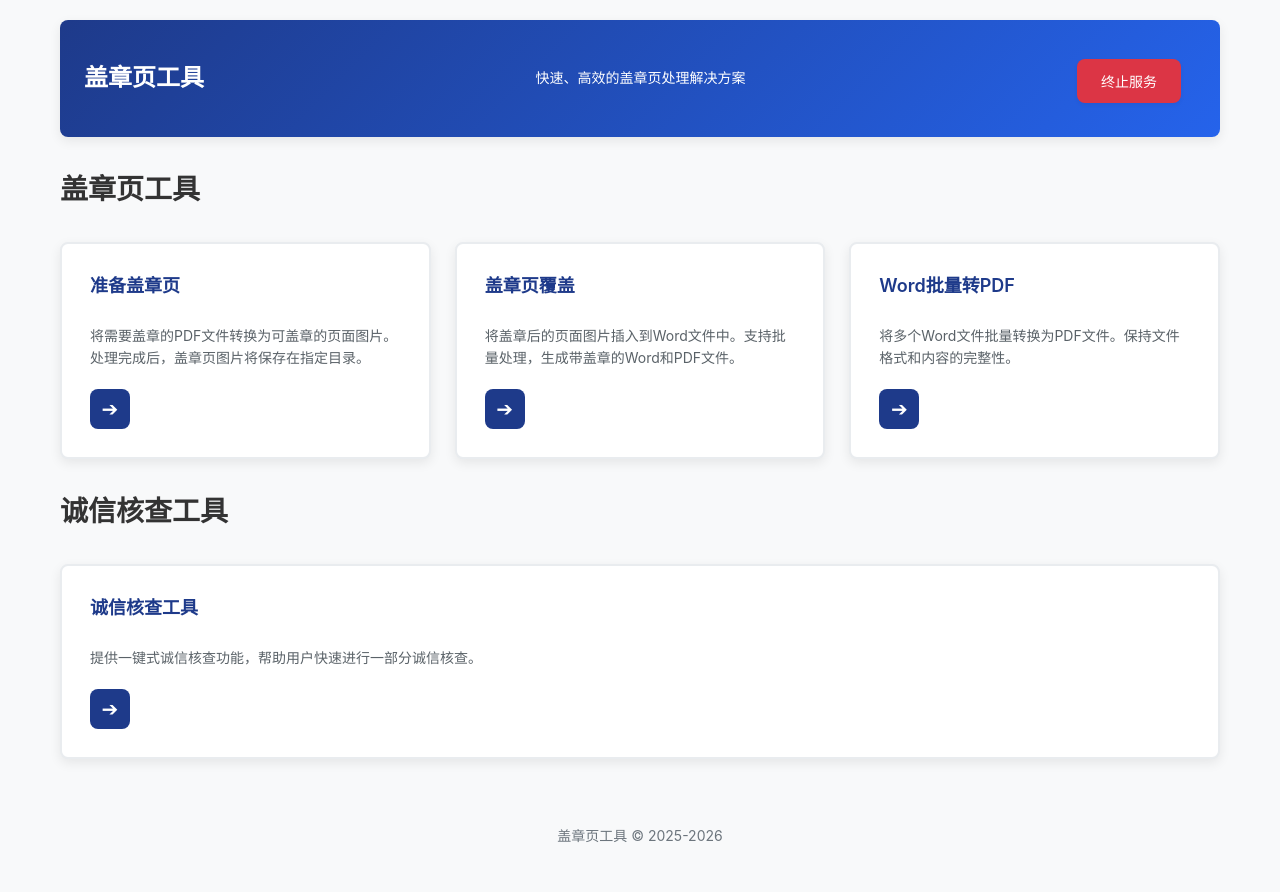
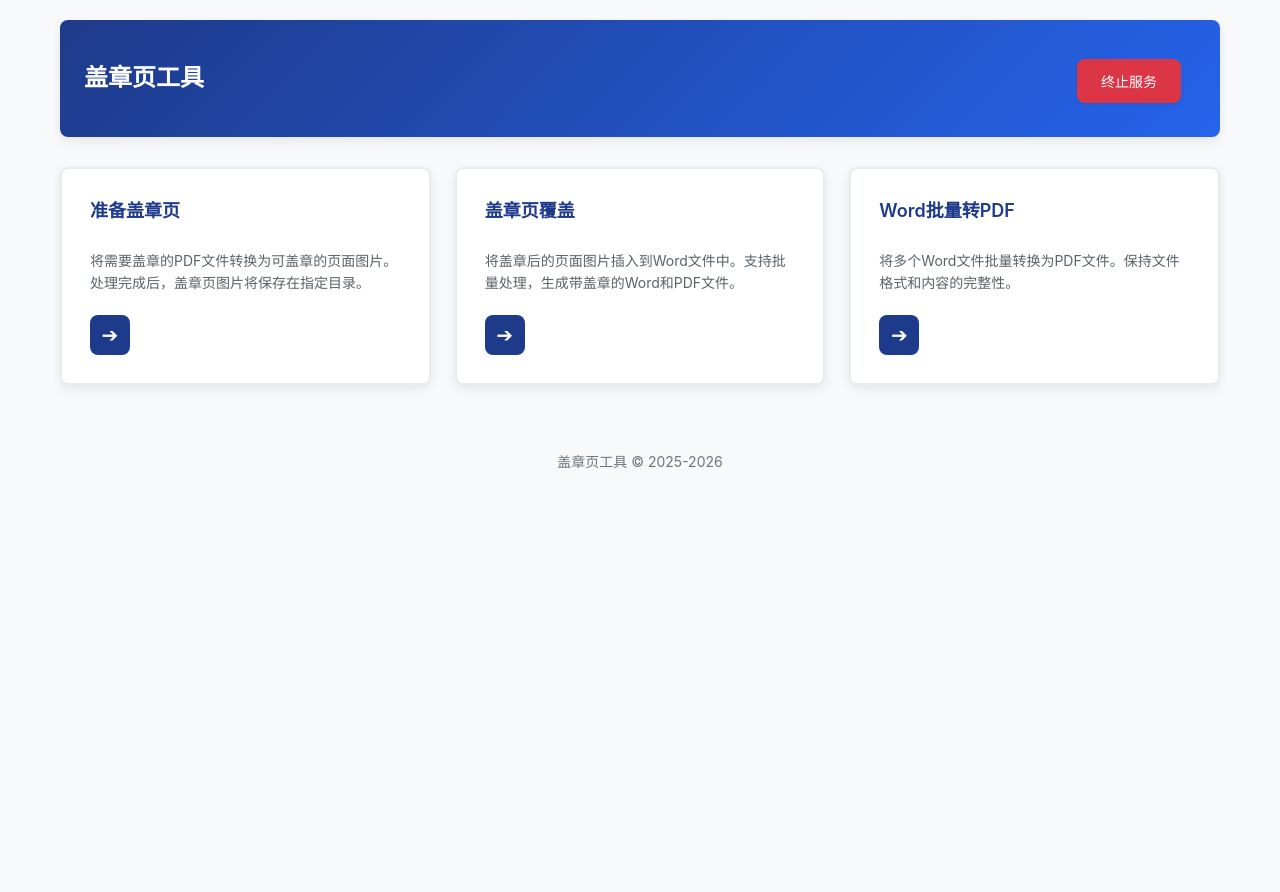
Before and after one commit to Raphaellzx/GaiZhangYe, a Flask app: page / in a window 1280 px wide. After the commit the page ends 468 px from the top, so only its background shows below. Run offline with Flask 3, Linux system fonts and the light colour scheme.

Commit message:
FInalFinal

```diff
--- a/GaiZhangYe/web/templates/index.html
+++ b/GaiZhangYe/web/templates/index.html
@@ -75,13 +75,10 @@
     <div class="container">
         <header>
             <h1>盖章页工具</h1>
-            <p>快速、高效的盖章页处理解决方案</p>
             <div class="top-actions mt-15">
                 <button class="btn btn-danger" onclick="shutdownServer()">终止服务</button>
             </div>
         </header>
-
-        <h1>盖章页工具</h1>
 
         <div class="features-container">
             <!-- 准备盖章页 -->
@@ -104,16 +101,6 @@
                 <p>将多个Word文件批量转换为PDF文件。保持文件格式和内容的完整性。</p>
                 <button class="arrow-btn" onclick="window.location.href='/page/word-to-pdf'">➔</button>
             </div>
-        </div>
-
-        <h1>诚信核查工具</h1>
-        <div class="features-container">
-                <!-- 诚信核查工具 -->
-                <div class="feature-card">
-                    <h2>诚信核查工具</h2>
-                    <p>提供一键式诚信核查功能，帮助用户快速进行一部分诚信核查。</p>
-                    <button class="arrow-btn" onclick="window.location.href='/page/integrity-check'">➔</button>
-                </div>
         </div>
 
         <footer>
--- a/GaiZhangYe/web/templates/pages/prepare_stamp.html
+++ b/GaiZhangYe/web/templates/pages/prepare_stamp.html
@@ -21,7 +21,10 @@
                 <div class="instructions instruction-box">
                 <h3>使用教程（操作顺序）</h3>
                 <ol>
-                    <li>页面将自动列出；在每个文件的输入框中填写要提取的页码范围，例如 <code>1,3,5-7</code>（支持单页/逗号/区间）。</li>
+                    <li>准备好需要提取盖章/签字页的Word文件，放入同一目录；</li>
+                    <li>在下方“选择Word文件目录”中，输入或浏览选择该目录，点击“扫描文件”按钮；</li>
+                    <li>等待扫描完成后页面将自动列出；</li>
+                    <li>在每个文件的输入框中填写要提取的页码范围，例如 <code>1,3,5-7</code>（支持单页/逗号/区间）。</li>
                 </ol>
             </div>
 
--- a/GaiZhangYe/web/templates/pages/stamp_overlay.html
+++ b/GaiZhangYe/web/templates/pages/stamp_overlay.html
@@ -19,6 +19,9 @@
         <div class="content">
             <div class="instructions">
                 <h4>说明</h4>
+                <p>获得发行人盖章页或项目组签字页后，需要打印后落上日期并进行扫描，将对应的图片插入到Word文档中。</p>
+                <p>本工具可批量处理多个Word文件，并支持自定义每个文件的图片插入位置。</p>
+                <p>用户在扫描前，将需要处理的word放入一个目录下，按照Windows资源管理器中名称从小到大的顺序整理盖/签字页，再进行扫描。</p>
                 <p>图片插入位置默认为该文档最后一页（可输入具体页码）。例如 <code>1,3,5-7</code>（支持单页/逗号/区间）。</p>
             </div>
 
```
Also changed, not shown: 1 other file.
